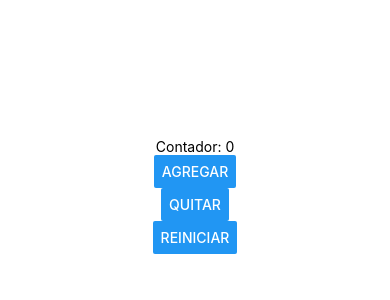
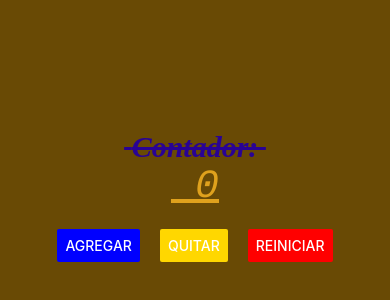
Before and after one commit to volovales/pam211., a React Native app in the folder Intro/: screen / in a window 390 px wide. Shown: the part 226-526 px from the top of the page. Built offline with nearby package versions, Linux system fonts and the light colour scheme.

Commit message:
Contadorscree
se creo y se trabajo la creacion de un nuevo archivo llamado  CONTADORSCREE.
se paso toda la informacion de app.js al nuevo archivo y se trabajo en ese lugar

```diff
--- a/Intro/App.js
+++ b/Intro/App.js
@@ -1,33 +1,11 @@
 //1 Imports: Zona de Imports
-import { StatusBar } from 'expo-status-bar';
 import { StyleSheet, Text, View, Button } from 'react-native';
-import React,{ useState } from 'react';
-
+import ContadorScreen from './screens/ContadorScreen';
 //2 Main: Zona del Componente
 export default function App() {
-  const[contador, setContador] = useState(0);
   return (
 
-    <View style={styles.container}>
+    <ContadorScreen></ContadorScreen>
 
-      <Text>Contador: {contador}</Text>
-      <Button title='Agregar' onPress={() => setContador(contador + 1)}/>
-      <Button title='Quitar' onPress={() => setContador(contador - 1)}/>
-      <Button title='Reiniciar' onPress={() => setContador(0)}/>
-
-      <StatusBar style="auto" />
-
-    </View>
   );
 }
-
-//3 Styles: Zona de Estilos para el Componente
-const styles = StyleSheet.create({
-  container: {
-    flex: 1,
-    backgroundColor: '#fff',
-    alignItems: 'center',
-    justifyContent: 'center',
-
-  },
-});
--- /dev/null
+++ b/Intro/screens/ContadorScreen.js
@@ -0,0 +1,60 @@
+//1 Imports: Zona de Imports
+import { StatusBar } from 'expo-status-bar';
+import { StyleSheet, Text, View, Button } from 'react-native';
+import React,{ useState } from 'react';
+
+//2 Main: Zona del Componente
+export default function ContadorScreen() {
+  const[contador, setContador] = useState(0);
+  return (
+    //style={styles.container}> en esta parte se pasa el objeto y la clase el objeto style la propiedad es{styles.container}
+    <View style={styles.container}>
+
+      <Text style={styles.text}> Contador: </Text>
+      <Text style={styles.text2}> {contador}</Text>
+
+      <View style={styles.botonesContainer}>
+
+      <Button color='blue' title='Agregar' onPress={() => setContador(contador + 1)}/>
+      <Button color='gold' title='Quitar' onPress={() => setContador(contador - 1)}/>
+      <Button color='red' title='Reiniciar' onPress={() => setContador(0)}/>
+      </View>
+      <StatusBar style="auto" />
+
+    </View>
+  );
+}
+
+//3 Styles: Zona de Estilos para el Componente
+const styles = StyleSheet.create({
+  container: {
+    flex: 1,//contenedor y repartir expacions
+    backgroundColor: '#694a05ff',//color al fondo
+    alignItems: 'center',//start(izquierda),end(derecha)
+    justifyContent: 'center',//start(arriba),end(abajo)
+
+  },//para agregar una nueva clase es despues de este punto
+  text:{
+    color:'#290394ff',
+    fontSize:30,//es una medida
+    fontFamily:'Times New Roman',
+    fontWeight: 'bold',
+    fontStyle:'italic',
+    textDecorationLine:'line-through',
+  },
+  text2:{
+    color:'#dfa11dff',
+    fontSize:40,//es una medida
+    fontFamily:'Courier',
+    fontWeight: '400',
+    fontStyle:'italic',
+    textDecorationLine:'underline',
+  },
+  botonesContainer:{
+    marginTop:20,
+    flexDirection:'row',
+    gap:20,
+
+  },
+
+});
```
